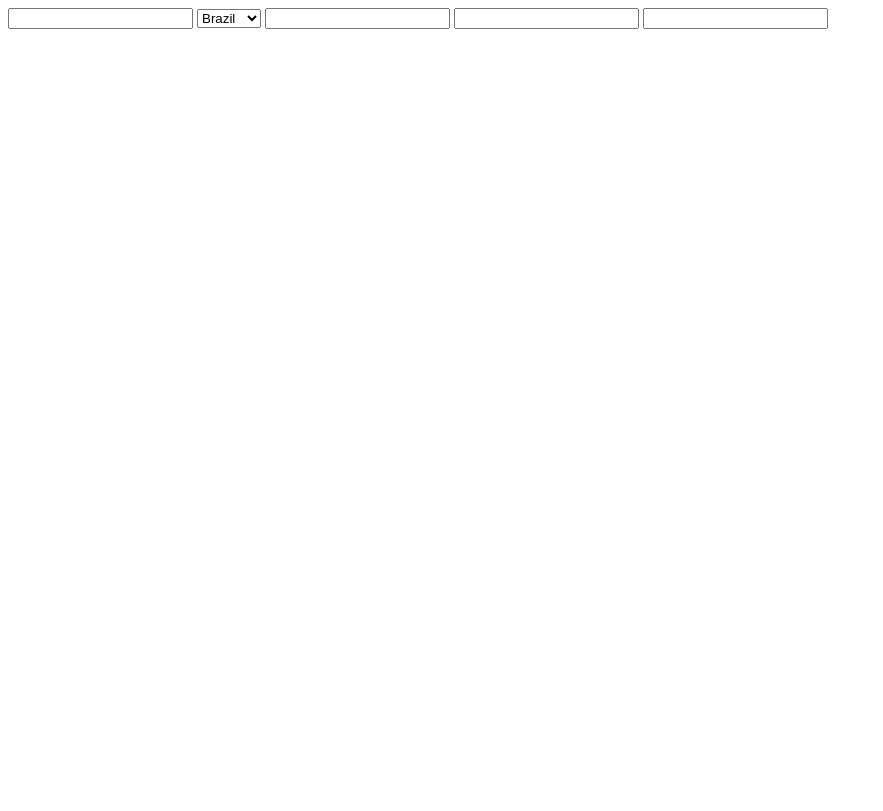
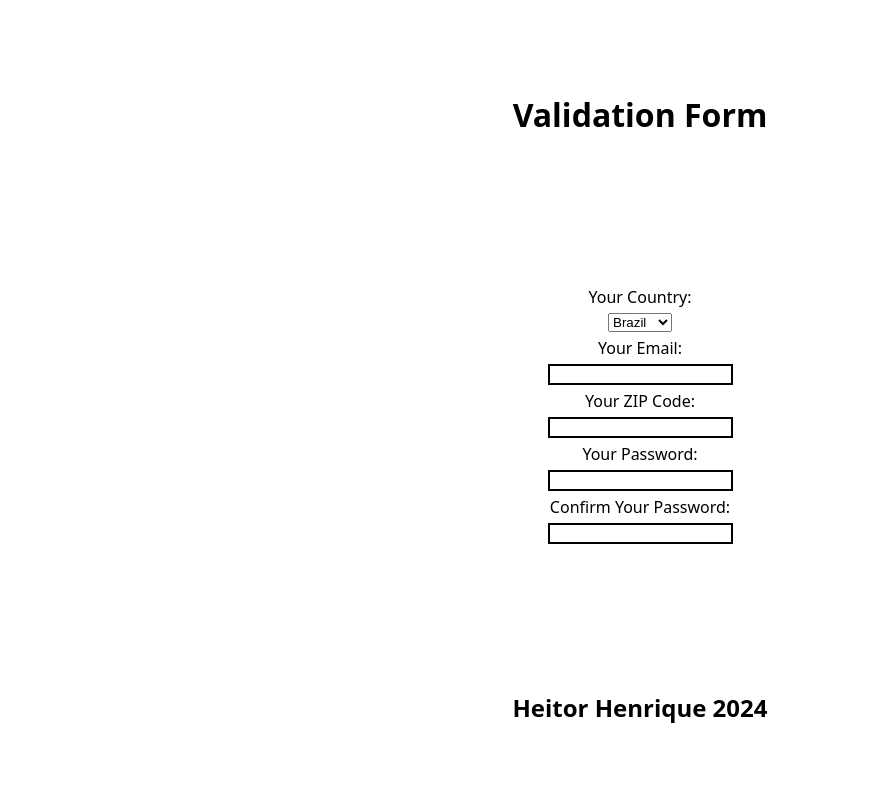
Before and after one commit to HeitorHMA/Form-Validation, a website built with webpack: page dist/index.html in a window 1280 px wide. Shown: the whole page, without its empty margins (0-883 px from the left). Built offline with nearby package versions, Linux system fonts and the light colour scheme.

Commit message:
Create Invalid properties and change values of options in country select input

```diff
--- a/dist/index.html
+++ b/dist/index.html
@@ -7,18 +7,25 @@
     <title>Form Validation</title>
 </head>
 <body>
-    <form action="get">
-        <input type="email" name="user-email" id="userEmail">
+    <header><h1>Validation Form</h1></header>
+        <form action="get" class="user-form">
+        <label for="country">Your Country:</label>
         <select name="country" id="userCountry">
             <option value="br">Brazil</option>
-            <option value="br">USA</option>
-            <option value="br">France</option>
-            <option value="br">China</option>
+            <option value="us">USA</option>
+            <option value="fr">France</option>
+            <option value="ch">China</option>
         </select>
+        <label for="user-email">Your Email:</label>
+        <input type="email" name="user-email" id="userEmail">
+        <label for="user-zip">Your ZIP Code:</label>
         <input type="number" name="user-zip" id="userZip">
+        <label for="user-password">Your Password:</label>
         <input type="password" name="user-password" id="userPassword">
+        <label for="user-password-confirm">Confirm Your Password:</label>
         <input type="password" name="user-password-confirm" id="userPasswordConfirm">
     </form>
+<footer><h2>Heitor Henrique 2024</h2></footer>
     <script src="main.js"></script>
 </body>
 </html>
--- a/dist/style.css
+++ b/dist/style.css
@@ -0,0 +1,42 @@
+body{
+    min-height: 100vh;
+    font-family: system-ui, -apple-system, BlinkMacSystemFont, 'Segoe UI', Roboto, Oxygen, Ubuntu, Cantarell, 'Open Sans', 'Helvetica Neue', sans-serif;
+    display: grid;
+    grid-column: 1fr;
+    grid-row: 1fr,4fr,1fr;
+}
+header{
+    grid-column-start: 1;
+    grid-column-end: 1 ;
+    grid-row-start:1 ;
+    grid-row-end: 2;
+    display: flex;
+    justify-content: center;
+    align-items: center;
+}
+.user-form{
+    display: flex;
+    justify-content: center;
+    align-items: center;
+    flex-direction: column;
+    gap: 5px;
+    grid-column-start: 1;
+    grid-column-end: 1 ;
+    grid-row-start:2 ;
+    grid-row-end: 3;
+}
+footer{
+    grid-column-start: 1;
+    grid-column-end: 1 ;
+    grid-row-start:3 ;
+    grid-row-end: 4;
+    display: flex;
+    justify-content: center;
+    align-items: center;
+}
+input:invalid {
+    border: 2px solid red;
+  }
+  input:valid {
+    border: 2px solid black;
+  }
```
